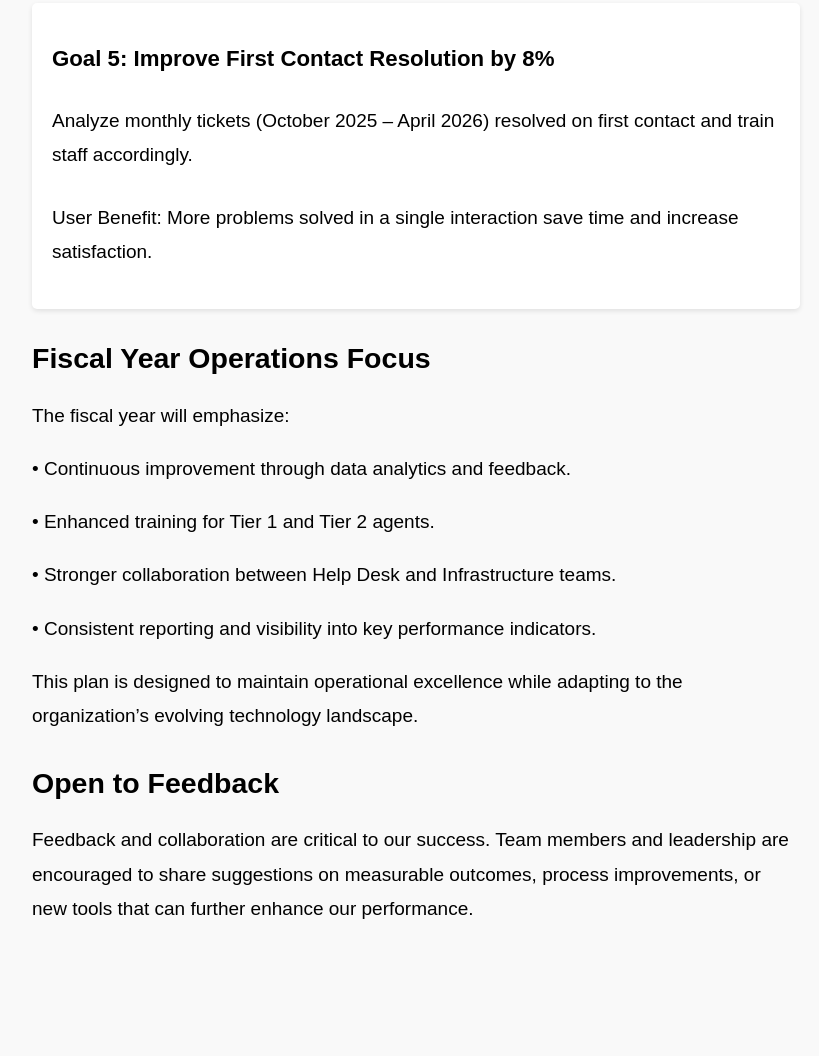
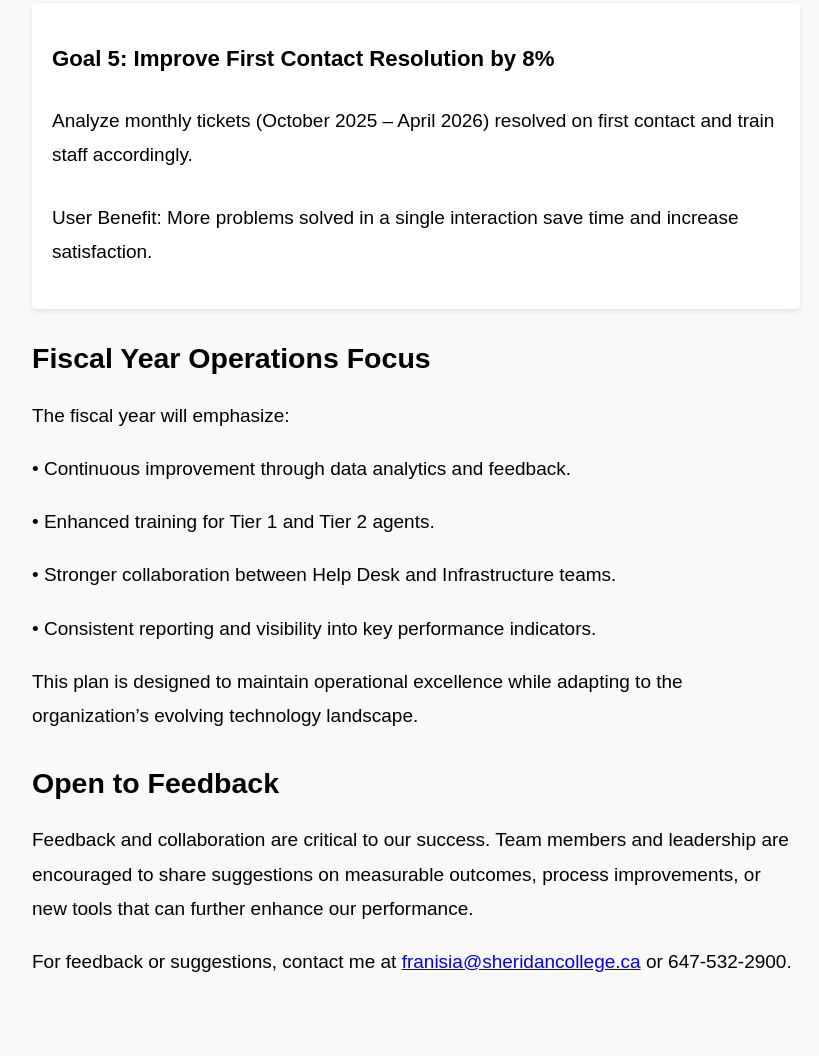
Before and after one commit to isiahfrancisco/OPS-Plan-Overview, a plain HTML site: page index.html in a window 1280 px wide. Shown: the part 2715-3771 px from the top of the page, without its empty margins (224-1043 px from the left). Before the commit the page ends 3738 px from the top, so only its background shows below. Drawn offline with Linux system fonts and the light colour scheme.

Commit message:
Update index.html

```diff
--- a/index.html
+++ b/index.html
@@ -70,6 +70,7 @@
             <p style="padding-left: 0px" >This plan is designed to maintain operational excellence while adapting to the organization’s evolving technology landscape.</p>
             <h2 style="padding-top: 10px;">Open to Feedback</h2>
             <p style="padding-left: 0px" >Feedback and collaboration are critical to our success. Team members and leadership are encouraged to share suggestions on measurable outcomes, process improvements, or new tools that can further enhance our performance.</p>
+            <p>For feedback or suggestions, contact me at <a href="mailto:franisia@sheridancollege.ca">franisia@sheridancollege.ca</a> or 647-532-2900.</p>
             <h2 style="padding-top: 50px;"></h2>
     </div>
 </body>
```
